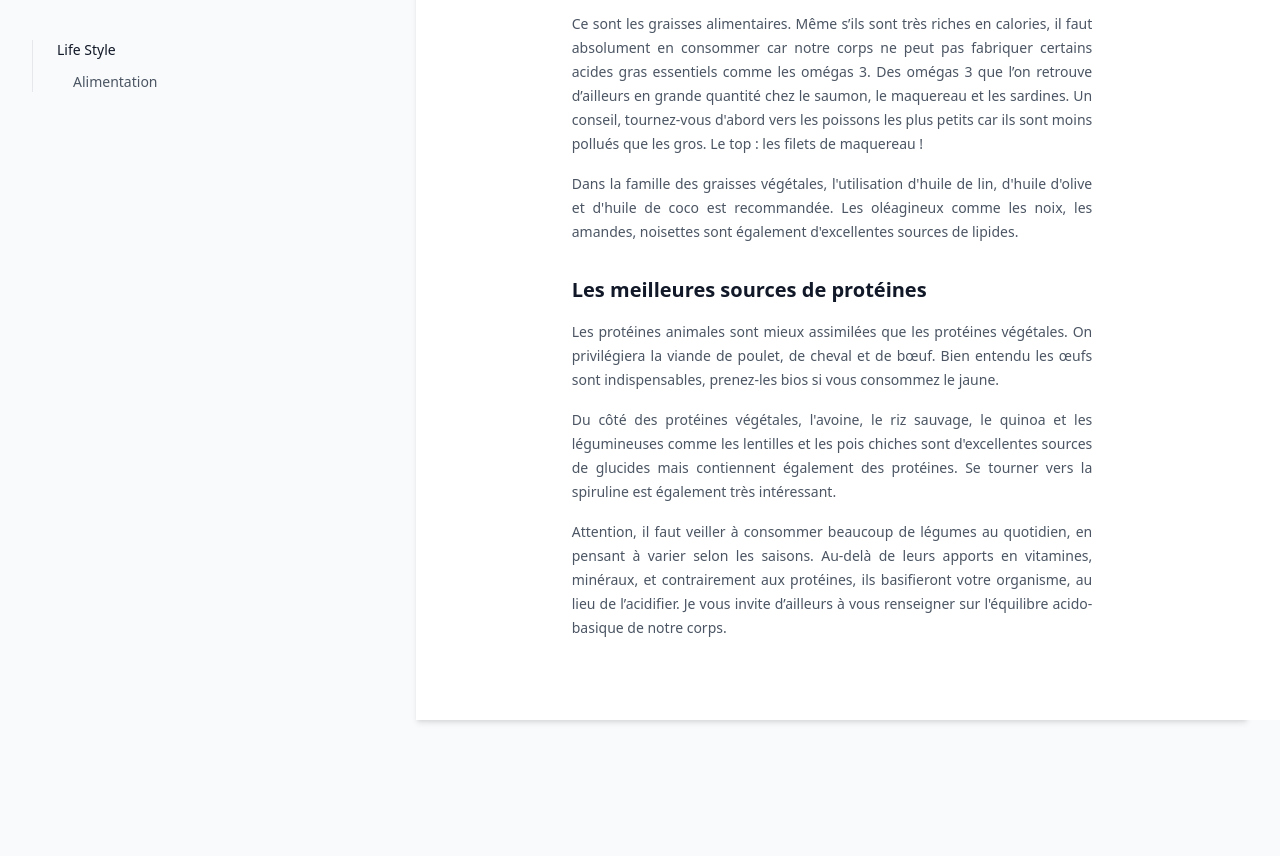
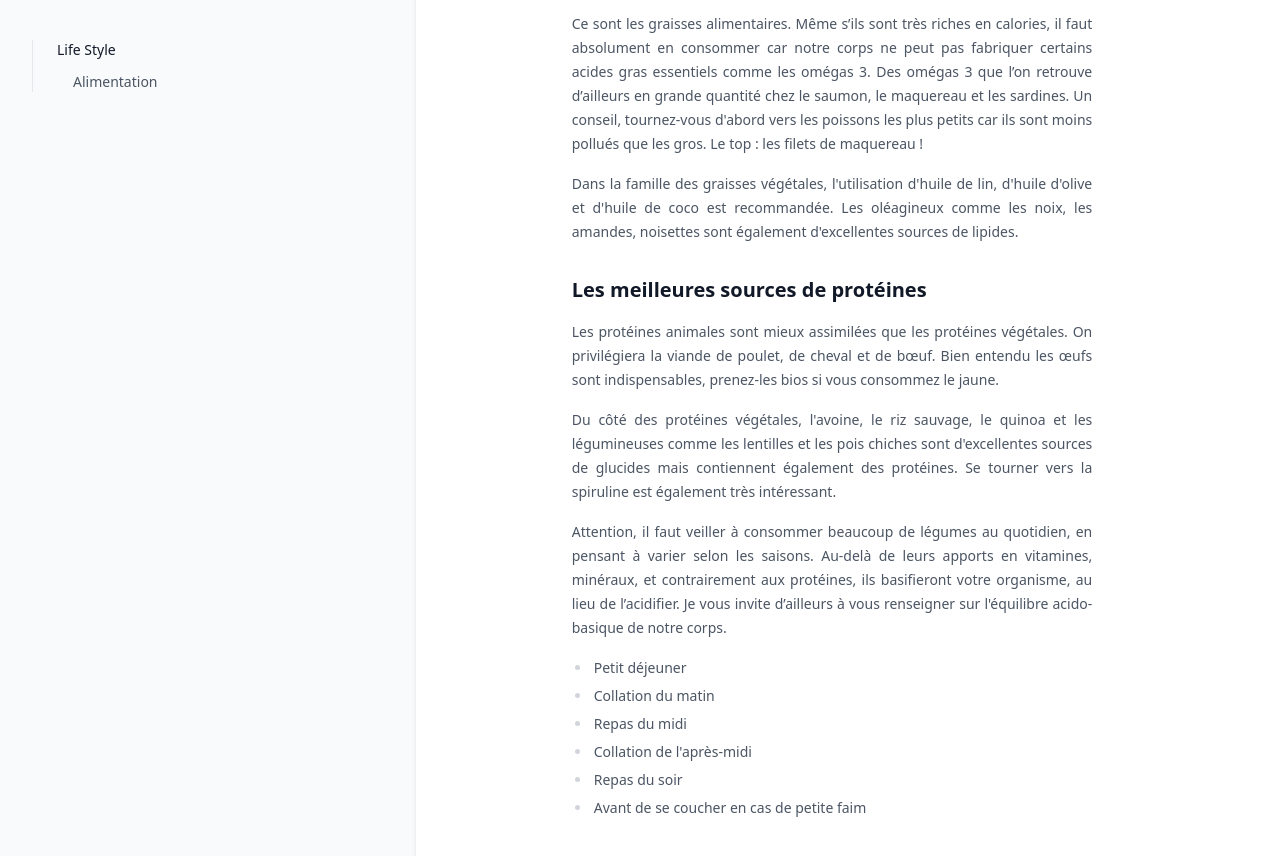
Before and after one commit to greglejeune/ebook, a Jekyll site: the page built from _life/2021-11-01-gto.md, in a window 1280 px wide and 900 px high, scrolled down 1504 px. Shown: the top 856 px of the window. Built offline with Jekyll 4.4.1, drawn with Linux system fonts in a browser that asks for light colours.

Commit message:
Update 2021-11-01-gto.md

```diff
--- a/_life/2021-11-01-gto.md
+++ b/_life/2021-11-01-gto.md
@@ -68,3 +68,12 @@ Du côté des protéines végétales, l'avoine, le riz sauvage, le quinoa et les
 <p style="text-align: justify;">
 Attention, il faut veiller à consommer beaucoup de légumes au quotidien, en pensant à varier selon les saisons. Au-delà de leurs apports en vitamines, minéraux, et contrairement aux protéines, ils basifieront votre organisme, au lieu de l’acidifier. Je vous invite d’ailleurs à vous renseigner sur l'équilibre acido-basique de notre corps.
 </p>
+
+<ul>
+  <li>Petit déjeuner</li>
+  <li>Collation du matin</li>
+  <li>Repas du midi</li>
+  <li>Collation de l'après-midi</li>
+  <li>Repas du soir</li>
+  <li>Avant de se coucher en cas de petite faim</li>
+</ul>
```
